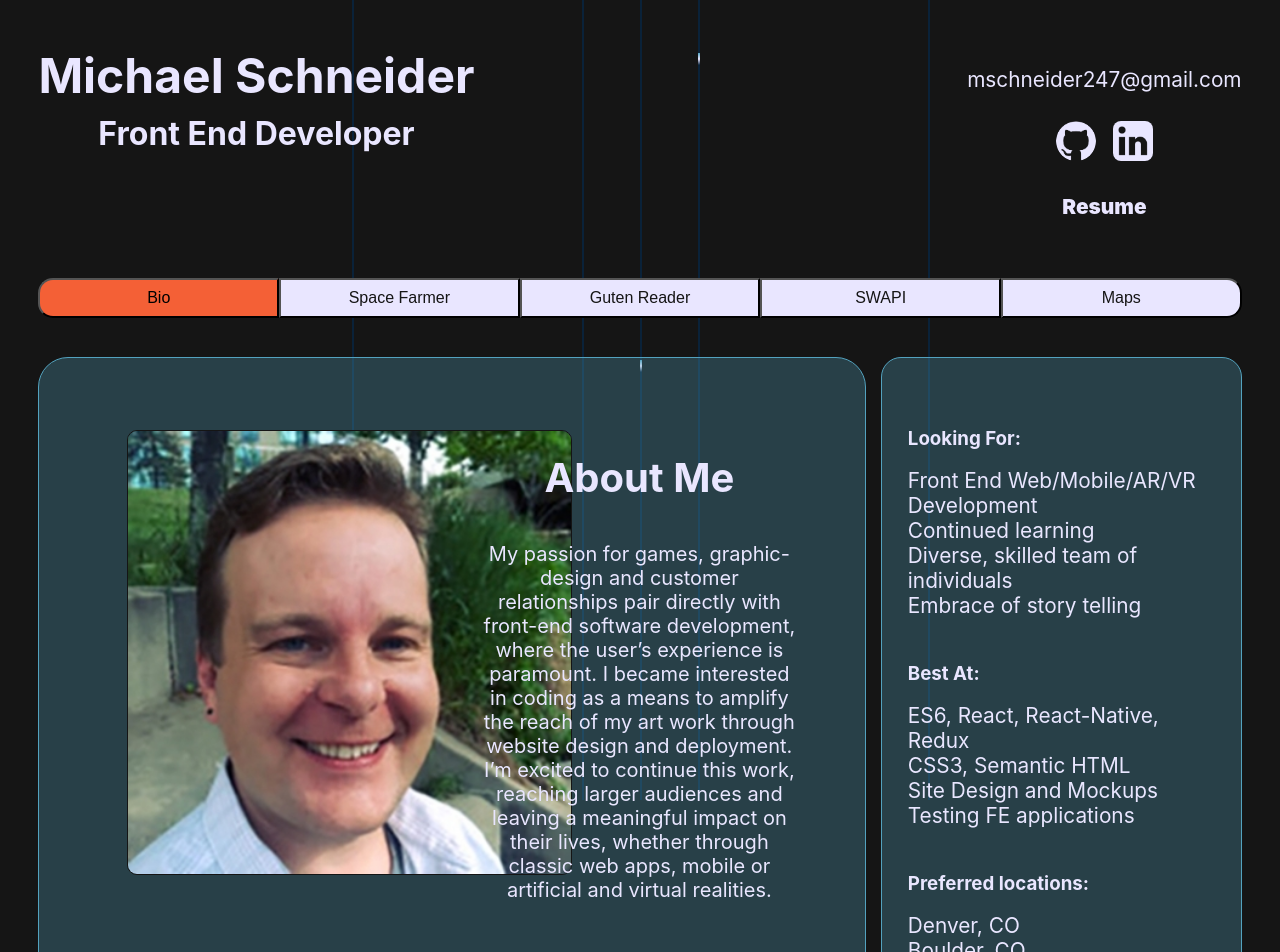
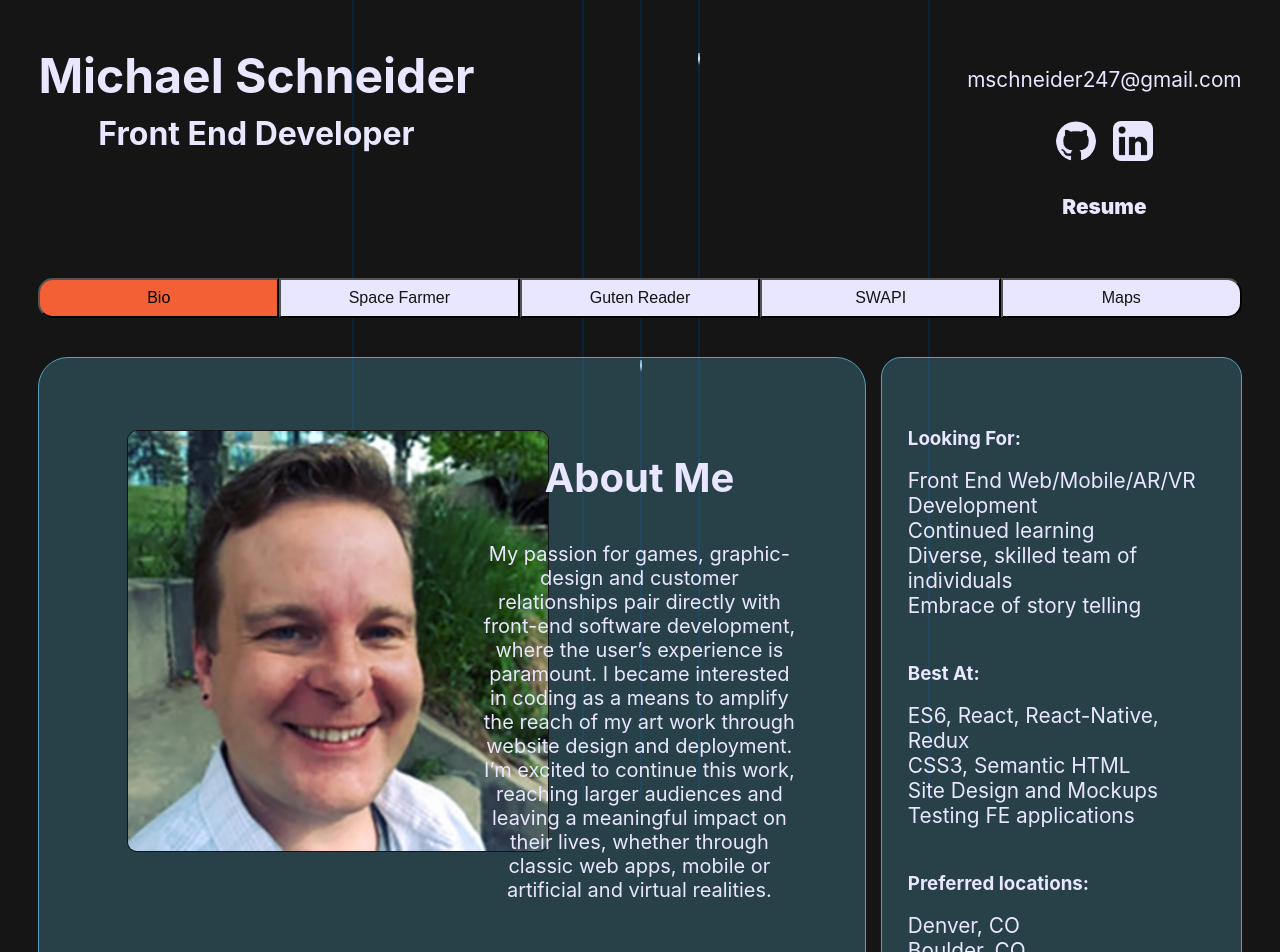
Before and after one commit to mschneider247/space-towel, a React (Create React App) app: page /space-towel/bio in a window 1280 px wide. Shown: the top 952 px of the page. Built offline with nearby package versions, Linux system fonts and the light colour scheme.

Commit message:
Fix ratio's on Bio Pic

```diff
--- a/src/components/Bio/Bio.css
+++ b/src/components/Bio/Bio.css
@@ -37,7 +37,7 @@
 }
 
 .bio_pic {
-  height: 76%;
+  height: 72%;
   border-radius: 10px;
   border: 1px solid #151515;
 }
```
